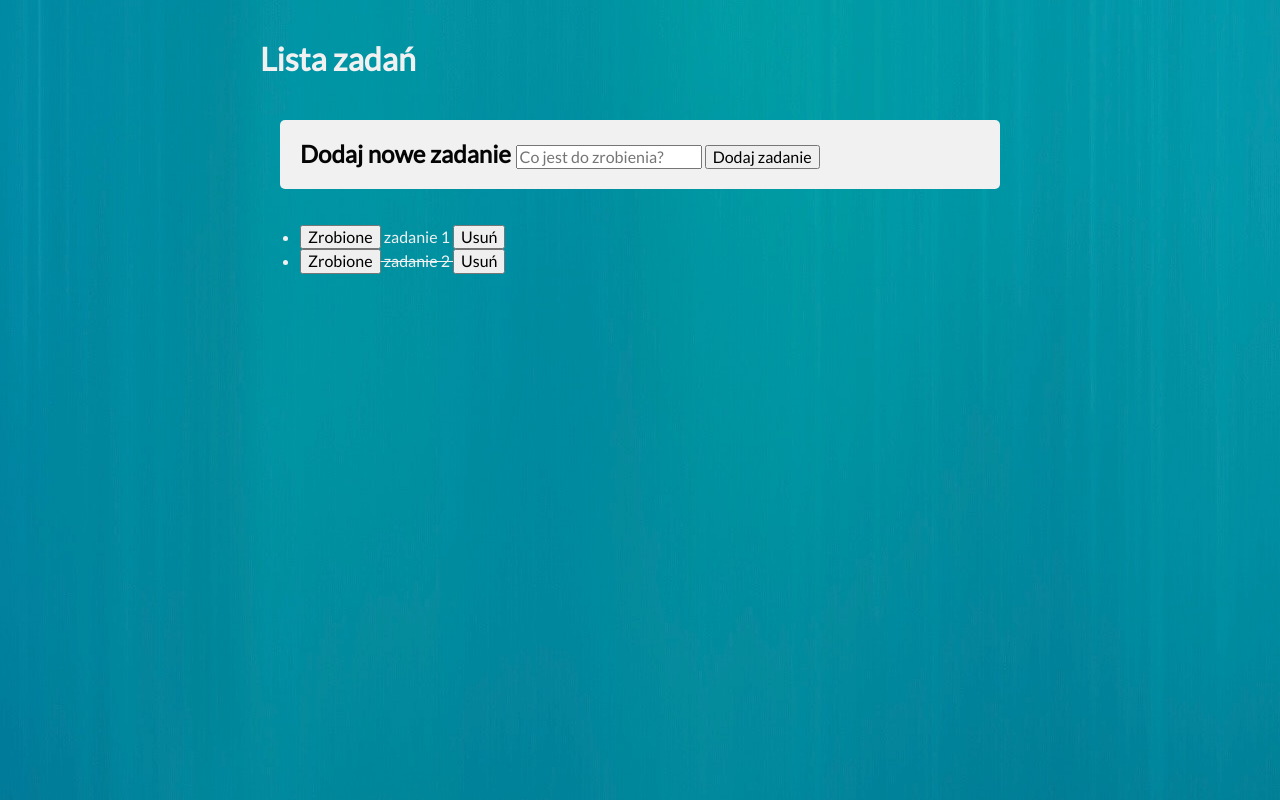
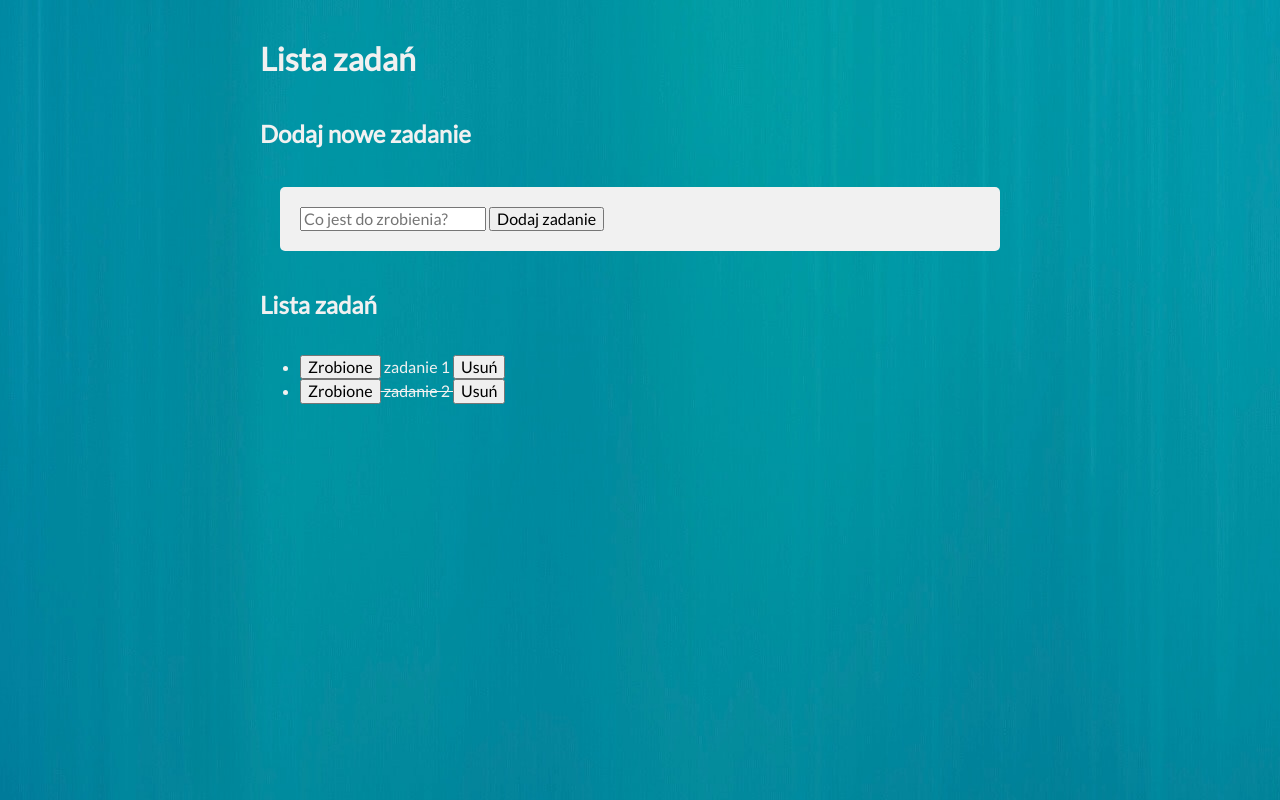
Before and after one commit to danielnowrot/todoList, a plain HTML site: page index.html in a window 1280 px wide. Drawn offline with nearby package versions, Linux system fonts and the light colour scheme.

Commit message:
added sections and task list

```diff
--- a/index.html
+++ b/index.html
@@ -23,22 +23,31 @@
 </head>
 
 <body class="body">
+    <main class="container">
         <h1 class="header__title">
             Lista zadań
         </h1>
-    </header>
         <section class="section">
+            <h2 class="section__title">
+                Dodaj nowe zadanie
+            </h2>
+            <div class="section__container">
                 <form class="form js-form">
-            <label class="form__label">
-                <span class="form__labelText">Dodaj nowe zadanie</span>
-            </label>
-            <input class="form__input js-newTask" name="taskName" type="text" placeholder="Co jest do zrobienia?">
+                    <input class="form__input js-newTask" name="taskName" type="text"
+                        placeholder="Co jest do zrobienia?">
                     <button class="form__button">Dodaj zadanie</button>
                 </form>
+            </div>
         </section>
         <section class="section">
-        <ul class="js-tasksList"></ul>
+            <h2 class="section__title">
+                Lista zadań
+            </h2>
+            <div class="section__container">
+                <ul class="section__list js-tasksList"></ul>
+            </div>
         </section>
+    </main>
 </body>
 
 </html>
```
Lines whose indentation alone changed are shown as unchanged.
